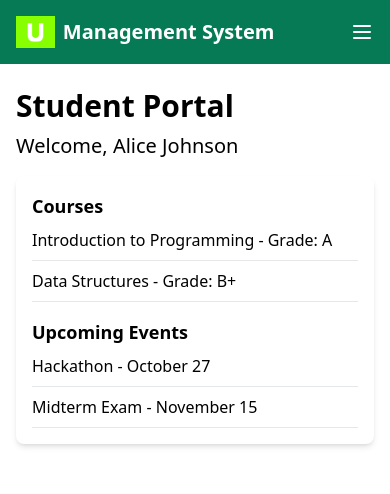
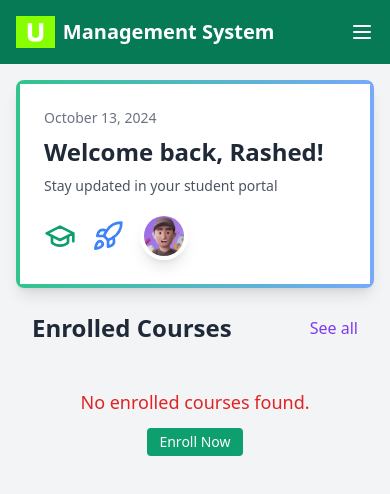
Before and after one commit to rashedevs/university-management-system, a React (Vite) app: page / in a window 390 px wide. Shown: the top 494 px of the page. Built offline with nearby package versions, Linux system fonts and the light colour scheme.

Commit message:
Banner and responsive section for enrolled courses added to student dashboard

```diff
--- a/src/components/CourseRegistration.jsx
+++ b/src/components/CourseRegistration.jsx
@@ -64,7 +64,7 @@ const CourseRegistration = () => {
   return (
     <div className="bg-gray-100">
       <div className="container mx-auto p-4">
-        <h2 className="text-3xl mt-3 mb-5 font-bold">Enroll in Courses</h2>
+        <h2 className="text-3xl mt-3 mb-5 font-bold">Courses to enroll</h2>
 
         <div className="flex items-center justify-between mb-4">
           <input
@@ -87,7 +87,7 @@ const CourseRegistration = () => {
           {currentCourses.length > 0 ? (
             currentCourses.map((course) => (
               <div
-                className="lg:h-66 md:h-72 h-72 flex flex-col justify-between max-w-sm p-6 bg-white border border-gray-200 rounded-lg shadow hover:bg-gray-100"
+                className="lg:h-66 md:h-72 h-72 bg-white flex flex-col justify-between max-w-sm p-6 border border-gray-200 rounded-lg shadow"
                 key={course.courseId}
               >
                 <div>
--- a/src/components/FacultyManagement.jsx
+++ b/src/components/FacultyManagement.jsx
@@ -102,15 +102,6 @@ const FacultyManagement = () => {
             </h4>
           )}
         </div>
-        {/* Render Modal */}
-        {isModalOpen && selectedFaculty && (
-          <Modal
-            isOpen={isModalOpen}
-            onClose={closeModal}
-            faculty={selectedFaculty}
-          />
-        )}
-      </div>
 
         {/* Pagination */}
         <div className="flex justify-center mt-5">
@@ -118,7 +109,9 @@ const FacultyManagement = () => {
             <ul className="inline-flex -space-x-px text-sm">
               <li>
                 <button
-                onClick={() => setCurrentPage((prev) => Math.max(prev - 1, 1))}
+                  onClick={() =>
+                    setCurrentPage((prev) => Math.max(prev - 1, 1))
+                  }
                   disabled={currentPage === 1}
                   className="flex items-center justify-center px-3 h-8 ms-0 leading-tight text-white bg-green-500 border border-e-0 border-green-300 rounded-s-lg hover:bg-green-600 disabled:opacity-50"
                 >
@@ -155,6 +148,16 @@ const FacultyManagement = () => {
             </ul>
           </nav>
         </div>
+
+        {/* Render Modal */}
+        {isModalOpen && selectedFaculty && (
+          <Modal
+            isOpen={isModalOpen}
+            onClose={closeModal}
+            faculty={selectedFaculty}
+          />
+        )}
+      </div>
     </div>
   );
 };
--- a/src/components/StudentDashboard.jsx
+++ b/src/components/StudentDashboard.jsx
@@ -1,36 +1,158 @@
 import { useEffect, useState } from "react";
+import { NavLink } from "react-router-dom";
 import studentsData from "../data/students.json";
+import coursesData from "../data/courses.json";
+import book1 from "/images/book1.webp";
 
 const StudentDashboard = () => {
+  const [enrolledCourses, setEnrolledCourses] = useState([]);
   const [student, setStudent] = useState(null);
+  const image = studentsData[0].image;
 
   useEffect(() => {
     setStudent(studentsData[0]); // Simulating fetching first student
   }, []);
 
+  useEffect(() => {
+    const storedCourseIds = JSON.parse(localStorage.getItem("enrolledCourses"));
+    if (storedCourseIds) {
+      const filteredCourses = coursesData.filter((course) =>
+        storedCourseIds.includes(course.courseId)
+      );
+      setEnrolledCourses(filteredCourses);
+    }
+  }, []);
+
   if (!student) return <p>Loading...</p>;
 
+  const currentDate = new Date().toLocaleDateString("en-US", {
+    year: "numeric",
+    month: "long",
+    day: "numeric",
+  });
+
   return (
-    <div className="container mx-auto p-4">
-      <h2 className="text-3xl font-bold py-2">Student Portal</h2>
-      <h3 className="text-xl">Welcome, {student.name}</h3>
-      <div className="bg-white shadow-md rounded-lg p-4 mt-4">
-        <h4 className="text-lg font-semibold">Courses</h4>
-        <ul>
-          {student.courses.map((course) => (
-            <li key={course.courseName} className="border-b py-2">
-              {course.courseName} - Grade: {course.grade}
-            </li>
-          ))}
-        </ul>
-        <h4 className="text-lg font-semibold mt-4">Upcoming Events</h4>
-        <ul>
-          {student.upcomingEvents.map((event, index) => (
-            <li key={index} className="border-b py-2">
-              {event}
-            </li>
-          ))}
-        </ul>
+    <div className="bg-gray-100 min-h-screen">
+      <div className="container mx-auto p-4">
+        <div className="w-full mx-auto overflow-hidden rounded-lg shadow-lg">
+          <div className="bg-gradient-to-r from-green-400 to-blue-400 p-1">
+            <div className="bg-white dark:bg-gray-800 p-6 sm:p-8">
+              <div className="flex flex-col sm:flex-row items-start sm:items-center justify-between gap-4">
+                <div className="space-y-2">
+                  <p className="text-sm text-gray-500 dark:text-gray-400">
+                    {currentDate}
+                  </p>
+                  <h2 className="text-2xl sm:text-3xl font-bold text-gray-800 dark:text-white">
+                    Welcome back, {"Rashed"}!
+                  </h2>
+                  <p className="text-sm text-gray-600 dark:text-gray-300">
+                    Stay updated in your student portal
+                  </p>
+                </div>
+                <div className="flex items-center gap-4 sm:gap-6">
+                  {/* Graduation Cap Icon */}
+                  <svg
+                    xmlns="http://www.w3.org/2000/svg"
+                    className="w-8 h-8 sm:w-10 sm:h-10 text-green-500 dark:text-green-400"
+                    viewBox="0 0 24 24"
+                    fill="none"
+                    stroke="currentColor"
+                    strokeWidth="2"
+                    strokeLinecap="round"
+                    strokeLinejoin="round"
+                  >
+                    <path d="M22 10v6M2 10l10-5 10 5-10 5z" />
+                    <path d="M6 12v5c3 3 9 3 12 0v-5" />
+                  </svg>
+
+                  {/* Rocket Icon */}
+                  <svg
+                    xmlns="http://www.w3.org/2000/svg"
+                    className="w-8 h-8 sm:w-10 sm:h-10 text-blue-500 dark:text-blue-400"
+                    viewBox="0 0 24 24"
+                    fill="none"
+                    stroke="currentColor"
+                    strokeWidth="2"
+                    strokeLinecap="round"
+                    strokeLinejoin="round"
+                  >
+                    <path d="M4.5 16.5c-1.5 1.26-2 5-2 5s3.74-.5 5-2c.71-.84.7-2.13-.09-2.91a2.18 2.18 0 0 0-2.91-.09z" />
+                    <path d="m12 15-3-3a22 22 0 0 1 2-3.95A12.88 12.88 0 0 1 22 2c0 2.72-.78 7.5-6 11a22.35 22.35 0 0 1-4 2z" />
+                    <path d="M9 12H4s.55-3.03 2-4c1.62-1.08 5 0 5 0" />
+                    <path d="M12 15v5s3.03-.55 4-2c1.08-1.62 0-5 0-5" />
+                  </svg>
+
+                  {/* Avatar */}
+                  <div className="w-12 h-12 sm:w-16 sm:h-16 rounded-full border-4 border-white dark:border-gray-700 overflow-hidden shadow-lg">
+                    <img
+                      src={image}
+                      alt={"Rashed"}
+                      className="w-full h-full object-cover"
+                      onError={(e) => {
+                        e.target.onerror = null;
+                        e.target.src = `https://ui-avatars.com/api/?name=${encodeURIComponent(
+                          "Rashed"
+                        )}&background=3b82f6&color=ffffff`;
+                      }}
+                    />
+                  </div>
+                </div>
+              </div>
+            </div>
+          </div>
+        </div>
+        <div>
+          <div className="w-full mx-auto p-4">
+            <div className="flex justify-between items-center mb-4">
+              <h2 className="text-2xl font-bold my-2 text-gray-800">
+                Enrolled Courses
+              </h2>
+              <a href="#" className="text-purple-600 hover:underline">
+                See all
+              </a>
+            </div>
+
+            <div className="grid grid-cols-1 md:grid-cols-2 lg:grid-cols-3 gap-4">
+              {enrolledCourses?.length ? (
+                enrolledCourses.map((course) => (
+                  <div
+                    key={course.courseId}
+                    className="bg-white rounded-xl p-4 flex flex-col justify-between h-full"
+                  >
+                    <div className="flex justify-start items-center mb-4">
+                      <img
+                        src={book1}
+                        alt="Course Icon"
+                        className="w-16 h-16"
+                      />
+                      <h3 className="text-purple-800 ms-2 font-semibold">
+                        {course.courseName}
+                      </h3>
+                    </div>
+                    <button className="bg-purple-500 max-w-24 text-white py-2 px-4 rounded-md hover:bg-purple-600 transition-colors">
+                      View
+                    </button>
+                  </div>
+                ))
+              ) : (
+                <div className="col-span-1 md:col-span-2 lg:col-span-3 flex flex-col justify-center items-center my-5">
+                  <div>
+                    <h1 className="text-red-600 font-medium text-lg">
+                      No enrolled courses found.
+                    </h1>
+                  </div>
+
+                  <NavLink
+                    to="/register"
+                    className="mt-3 cursor-pointer font-medium text-sm text-white py-1 px-3 bg-green-500 hover:bg-green-600 rounded"
+                  >
+                    Enroll Now
+                  </NavLink>
+                </div>
+              )}
+            </div>
+          </div>
+        </div>
       </div>
     </div>
   );
--- a/src/data/students.json
+++ b/src/data/students.json
@@ -11,34 +11,6 @@
       { "courseName": "Data Structures", "grade": "B+" }
     ],
     "upcomingEvents": ["Hackathon - October 27", "Midterm Exam - November 15"],
-    "image": "/images/students/alice-johnson.jpg"
-  },
-  {
-    "id": 2,
-    "name": "David Brown",
-    "major": "Economics",
-    "year": "Senior",
-    "contact": "david.brown@university.edu",
-    "gpa": 3.6,
-    "courses": [
-      { "courseName": "Macroeconomics", "grade": "A-" },
-      { "courseName": "Financial Analysis", "grade": "B" }
-    ],
-    "upcomingEvents": ["Graduation Ceremony - November 1"],
-    "image": "/images/students/david-brown.jpg"
-  },
-  {
-    "id": 3,
-    "name": "Sophia Wilson",
-    "major": "Psychology",
-    "year": "Junior",
-    "contact": "sophia.wilson@university.edu",
-    "gpa": 3.9,
-    "courses": [
-      { "courseName": "Behavioral Psychology", "grade": "A" },
-      { "courseName": "Cognitive Psychology", "grade": "A-" }
-    ],
-    "upcomingEvents": ["Research Conference - November 25"],
-    "image": "/images/students/sophia-wilson.jpg"
+    "image": "/images/avatar.png"
   }
 ]
```
Also changed, not shown: public/images/avatar.png (added). Lines whose indentation alone changed are shown as unchanged.
